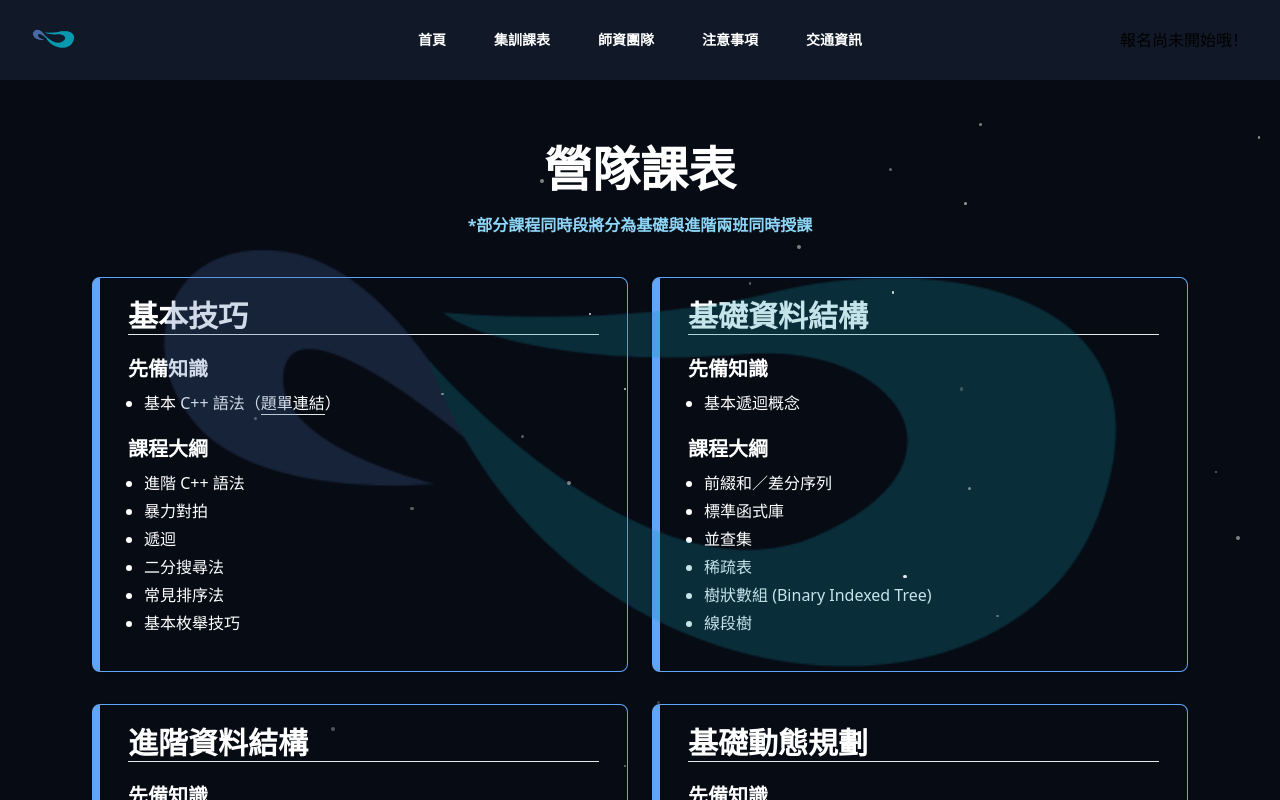
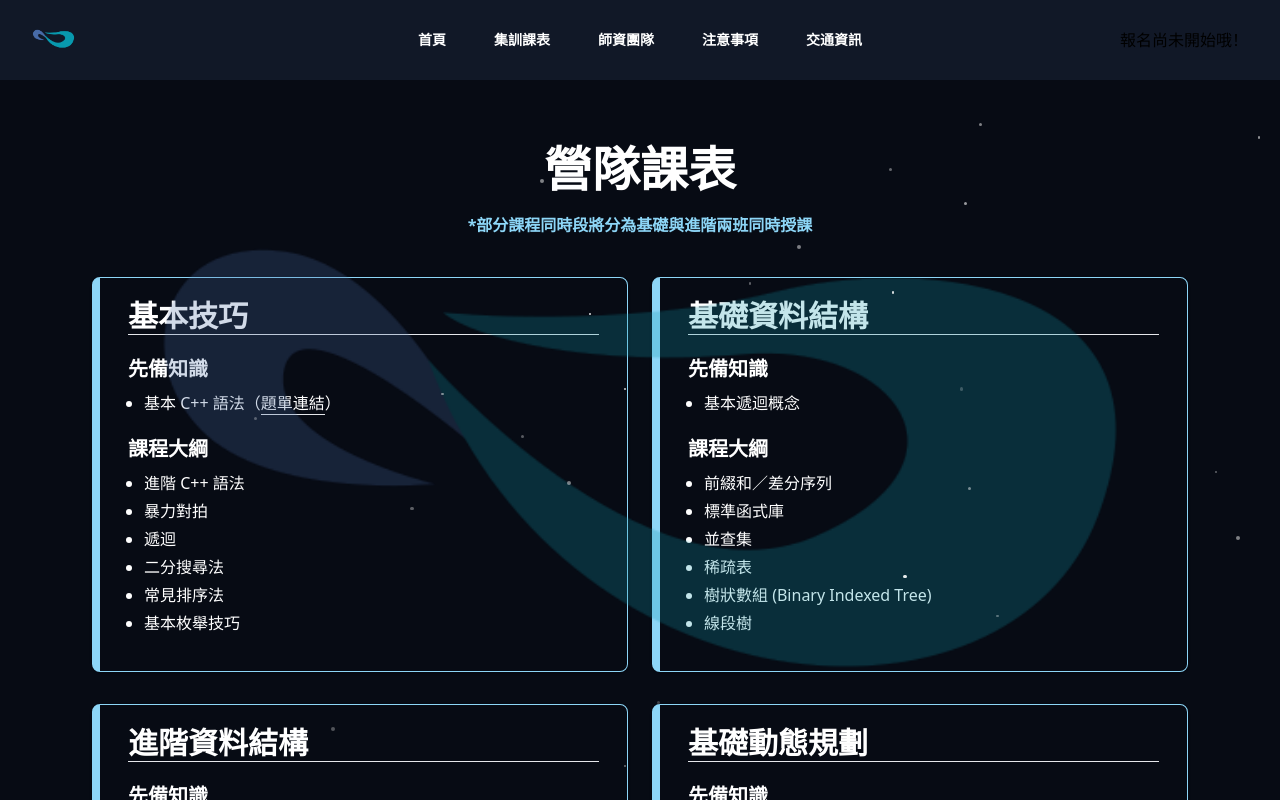
Before and after one commit to ioncamp-internal/web-ionc, a Next.js app: page /courses in a window 1280 px wide. Shown: the top 800 px of the page. Built offline with nearby package versions, Linux system fonts and the light colour scheme.

Commit message:
修改課表邊框顏色

```diff
--- a/src/styles/globals.css
+++ b/src/styles/globals.css
@@ -28,3 +28,8 @@ body {
     )
     rgb(var(--background-start-rgb));
 }
+
+
+.border {
+  border-color: rgb(141, 214, 247);
+}
```
